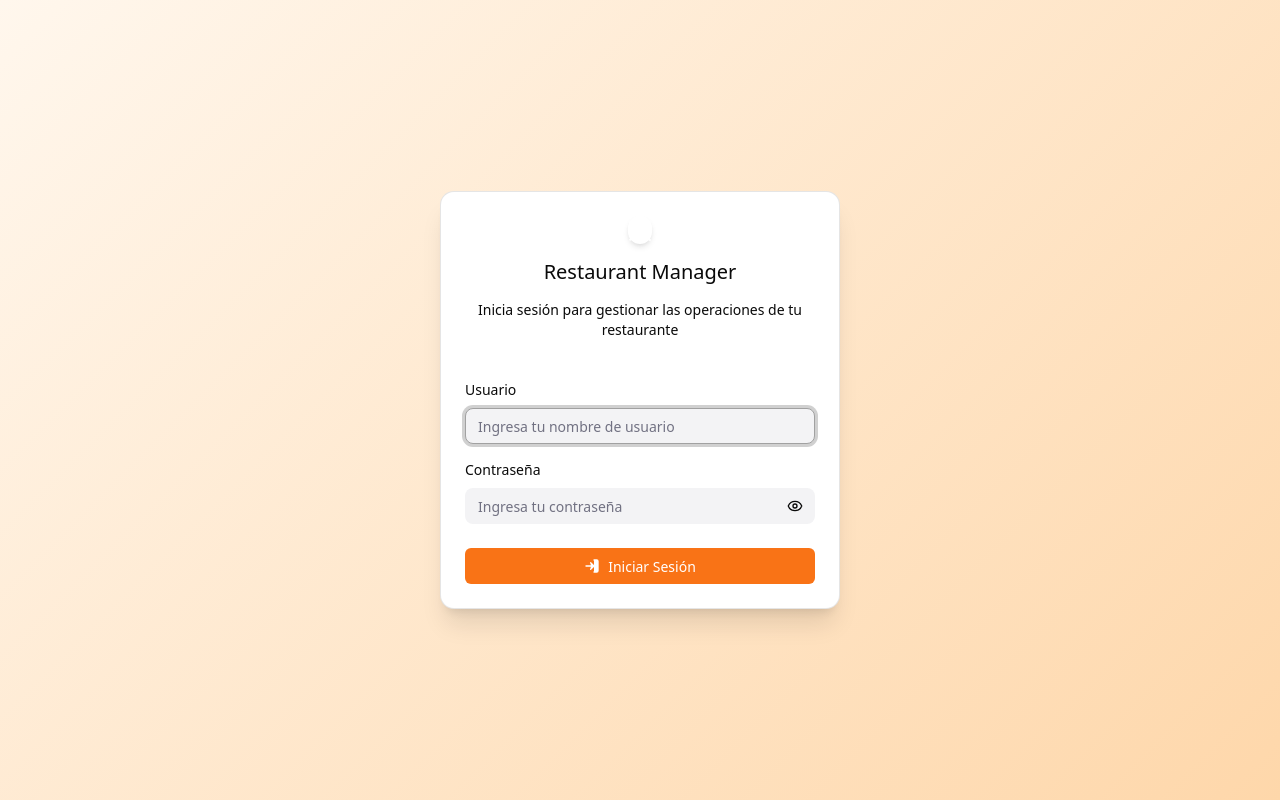
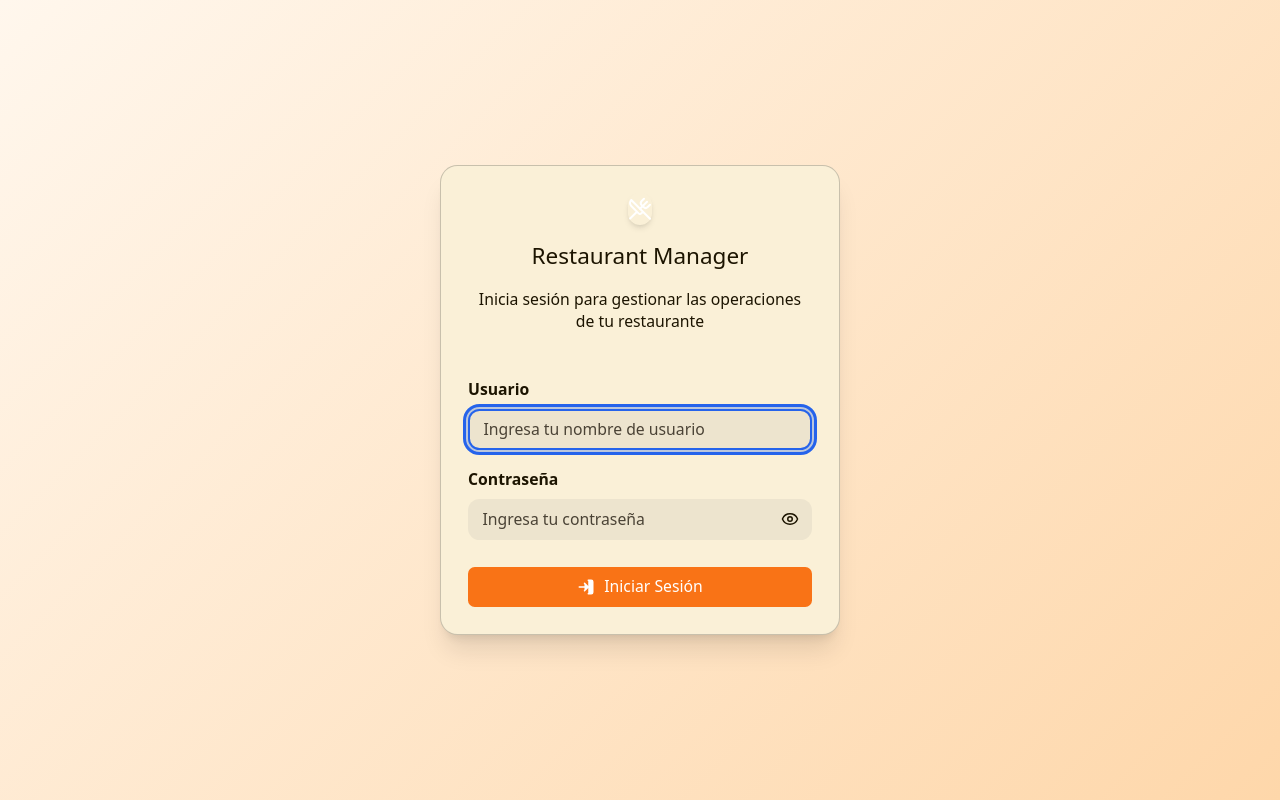
Before and after one commit to marcoantoniocopa/responsive-restaurant-app, a React (Vite) app: page /caja/nuevo-pedido in a window 1280 px wide. Built offline with nearby package versions, Linux system fonts and the light colour scheme; no server answers.

Commit message:
update style

```diff
--- a/src/main.tsx
+++ b/src/main.tsx
@@ -1,6 +1,7 @@
 import { createRoot } from "react-dom/client";
 import App from "./App.tsx";
 import "./index.css";
+import "./styles/globals.css";
 import { AuthProvider } from "./contexts/AuthContext.tsx";
 import { SocketProvider } from "./contexts/SocketContext.tsx";
 import { SettingsProvider } from "./contexts/SettingsContext.tsx";
--- a/src/styles/contable.css
+++ b/src/styles/contable.css
@@ -72,7 +72,7 @@
    ============================================== */
 
 .contable-filters-card {
-  background: #ffffff;
+  background: var(--card);
   border: 1px solid #e5e7eb;
 }
 
@@ -175,7 +175,7 @@
   border: 1px solid #d1d5db;
   border-radius: 0.375rem;
   font-size: 0.875rem;
-  background: #ffffff;
+  background: var(--card);
   color: #111827;
 }
 
@@ -254,7 +254,7 @@
 }
 
 .stat-card-contable {
-  background: #ffffff;
+  background: var(--card);
   border: 1px solid #e5e7eb;
   transition: box-shadow 0.15s ease;
 }
@@ -325,7 +325,7 @@
    ============================================== */
 
 .contable-charts-card {
-  background: #ffffff;
+  background: var(--card);
   border: 1px solid #e5e7eb;
 }
 
@@ -377,7 +377,7 @@
    ============================================== */
 
 .contable-table-card {
-  background: #ffffff;
+  background: var(--card);
   border: 1px solid #e5e7eb;
 }
 
--- a/src/styles/form-fields.css
+++ b/src/styles/form-fields.css
@@ -27,7 +27,7 @@
   border-radius: 0.375rem;
   font-size: 0.875rem;
   line-height: 1.5;
-  background-color: #ffffff;
+  background-color: var(--card);
   color: #1f2937;
   transition: border-color 0.15s ease, box-shadow 0.15s ease;
 }
--- a/src/styles/globals.css
+++ b/src/styles/globals.css
@@ -1,44 +1,44 @@
 @custom-variant dark (&:is(.dark *));
 
 :root {
-  --font-size: 16px;
-  --background: #f5f3ed;
-  --foreground: oklch(0.145 0 0);
-  --card: #faf8f3;
-  --card-foreground: oklch(0.145 0 0);
-  --popover: oklch(1 0 0);
-  --popover-foreground: oklch(0.145 0 0);
-  --primary: #030213;
-  --primary-foreground: oklch(1 0 0);
-  --secondary: oklch(0.95 0.0058 264.53);
-  --secondary-foreground: #030213;
-  --muted: #ececf0;
-  --muted-foreground: #717182;
-  --accent: #e9ebef;
-  --accent-foreground: #030213;
-  --destructive: #d4183d;
+  --font-size: 18px;
+  --background: #fdf5e6;
+  --foreground: #1c1400;
+  --card: #faf0d7;
+  --card-foreground: #1c1400;
+  --popover: #fdf5e6;
+  --popover-foreground: #1c1400;
+  --primary: #1e3a8a;
+  --primary-foreground: #ffffff;
+  --secondary: #e8e0cc;
+  --secondary-foreground: #1c1400;
+  --muted: #e8e0cc;
+  --muted-foreground: #4a4235;
+  --accent: #d4c9ae;
+  --accent-foreground: #1c1400;
+  --destructive: #991b1b;
   --destructive-foreground: #ffffff;
-  --border: rgba(0, 0, 0, 0.1);
+  --border: rgba(0, 0, 0, 0.2);
   --input: transparent;
-  --input-background: #ebe8de;
-  --switch-background: #cbced4;
-  --font-weight-medium: 500;
+  --input-background: #ede4ce;
+  --switch-background: #9ca3af;
+  --font-weight-medium: 600;
   --font-weight-normal: 400;
-  --ring: oklch(0.708 0 0);
+  --ring: #1e3a8a;
   --chart-1: oklch(0.646 0.222 41.116);
   --chart-2: oklch(0.6 0.118 184.704);
   --chart-3: oklch(0.398 0.07 227.392);
   --chart-4: oklch(0.828 0.189 84.429);
   --chart-5: oklch(0.769 0.188 70.08);
-  --radius: 0.625rem;
-  --sidebar: oklch(0.985 0 0);
-  --sidebar-foreground: oklch(0.145 0 0);
-  --sidebar-primary: #030213;
-  --sidebar-primary-foreground: oklch(0.985 0 0);
-  --sidebar-accent: oklch(0.97 0 0);
-  --sidebar-accent-foreground: oklch(0.205 0 0);
-  --sidebar-border: oklch(0.922 0 0);
-  --sidebar-ring: oklch(0.708 0 0);
+  --radius: 0.75rem;
+  --sidebar: #faf0d7;
+  --sidebar-foreground: #1c1400;
+  --sidebar-primary: #1e3a8a;
+  --sidebar-primary-foreground: #ffffff;
+  --sidebar-accent: #ede4ce;
+  --sidebar-accent-foreground: #1c1400;
+  --sidebar-border: rgba(0, 0, 0, 0.15);
+  --sidebar-ring: #1e3a8a;
 }
 
 .dark {
--- a/src/styles/menu-diario.css
+++ b/src/styles/menu-diario.css
@@ -105,7 +105,7 @@
 }
 
 .menu-card {
-  background: #ffffff;
+  background: var(--card);
   border: 1px solid #e5e7eb;
   border-radius: 0.75rem;
   padding: 1.25rem;
@@ -262,7 +262,7 @@
 
 /* Create/Edit Form */
 .menu-form-container {
-  background: #ffffff;
+  background: var(--card);
   border: 1px solid #e5e7eb;
   border-radius: 0.75rem;
   padding: 1.5rem;
@@ -403,7 +403,7 @@
 }
 
 .guarniciones-modal-content {
-  background: #ffffff;
+  background: var(--card);
   border-radius: 0.75rem;
   width: 90%;
   max-width: 600px;
--- a/src/styles/new-order.css
+++ b/src/styles/new-order.css
@@ -8,7 +8,7 @@
   padding: 1rem;
   cursor: pointer;
   transition: all 0.2s ease;
-  background-color: #ffffff;
+  background-color: var(--card);
   margin-bottom: 0.75rem;
 }
 
@@ -41,7 +41,7 @@
   justify-content: center;
   transition: all 0.2s ease;
   flex-shrink: 0;
-  background-color: #ffffff;
+  background-color: var(--card);
 }
 
 .radio-item.selected .radio-indicator,
@@ -57,7 +57,7 @@
   width: 0.5rem;
   height: 0.5rem;
   border-radius: 50%;
-  background-color: #ffffff;
+  background-color: var(--card);
 }
 
 /* Payment modal */
@@ -83,7 +83,7 @@
 }
 
 .payment-modal-content {
-  background-color: #ffffff;
+  background-color: var(--card);
   border-radius: 0.75rem;
   padding: 1.5rem;
   max-width: 28rem;
@@ -118,7 +118,7 @@
   cursor: pointer;
   transition: all 0.2s ease;
   margin-bottom: 0.75rem;
-  background-color: #ffffff;
+  background-color: var(--card);
 }
 
 .payment-method-option:hover {
--- a/src/styles/order-form.css
+++ b/src/styles/order-form.css
@@ -264,8 +264,8 @@
 }
 
 .modal-container {
-  background: #ffffff !important;
-  background-color: #ffffff !important;
+  background: var(--card) !important;
+  background-color: var(--card) !important;
   border-radius: 0.5rem;
   max-width: 42rem;
   width: 100%;
@@ -284,8 +284,8 @@
 .modal-header {
   position: sticky;
   top: 0;
-  background: #ffffff !important;
-  background-color: #ffffff !important;
+  background: var(--card) !important;
+  background-color: var(--card) !important;
   border-bottom: 1px solid #e5e5e5;
   padding: 1rem;
   display: flex;
@@ -301,8 +301,8 @@
 
 .modal-content {
   padding: 1rem;
-  background: #ffffff !important;
-  background-color: #ffffff !important;
+  background: var(--card) !important;
+  background-color: var(--card) !important;
 }
 
 .dark .modal-content {
@@ -318,8 +318,8 @@
 .modal-footer {
   position: sticky;
   bottom: 0;
-  background: #ffffff !important;
-  background-color: #ffffff !important;
+  background: var(--card) !important;
+  background-color: var(--card) !important;
   border-top: 1px solid #e5e5e5;
   padding: 1rem;
 }
--- a/src/styles/products.css
+++ b/src/styles/products.css
@@ -84,7 +84,7 @@
   display: flex;
   align-items: center;
   width: 100%;
-  background-color: #ffffff;
+  background-color: var(--card);
   border: 1px solid #d1d5db;
   border-radius: 0.5rem;
   transition: all 0.2s ease;
--- a/src/styles/toast.css
+++ b/src/styles/toast.css
@@ -30,7 +30,7 @@
   padding: 0.75rem 1rem;
   padding-right: 2rem;
   box-shadow: 0 4px 6px -1px rgb(0 0 0 / 0.1), 0 2px 4px -2px rgb(0 0 0 / 0.1);
-  background-color: #ffffff;
+  background-color: var(--card);
   color: hsl(var(--foreground));
   font-size: 0.875rem;
 }
@@ -38,7 +38,7 @@
 /* Success Toast - Green border and title */
 .toast-success {
   border-color: #16a34a;
-  background-color: #ffffff;
+  background-color: var(--card);
 }
 
 .toast-success .toast-title {
@@ -49,7 +49,7 @@
 /* Error/Destructive Toast - Red border and title */
 .toast-error {
   border-color: #dc2626;
-  background-color: #ffffff;
+  background-color: var(--card);
 }
 
 .toast-error .toast-title {
@@ -60,7 +60,7 @@
 /* Default Toast - Subtle border */
 .toast-default {
   border-color: hsl(var(--border));
-  background-color: #ffffff;
+  background-color: var(--card);
 }
 
 /* Toast Title */
```
